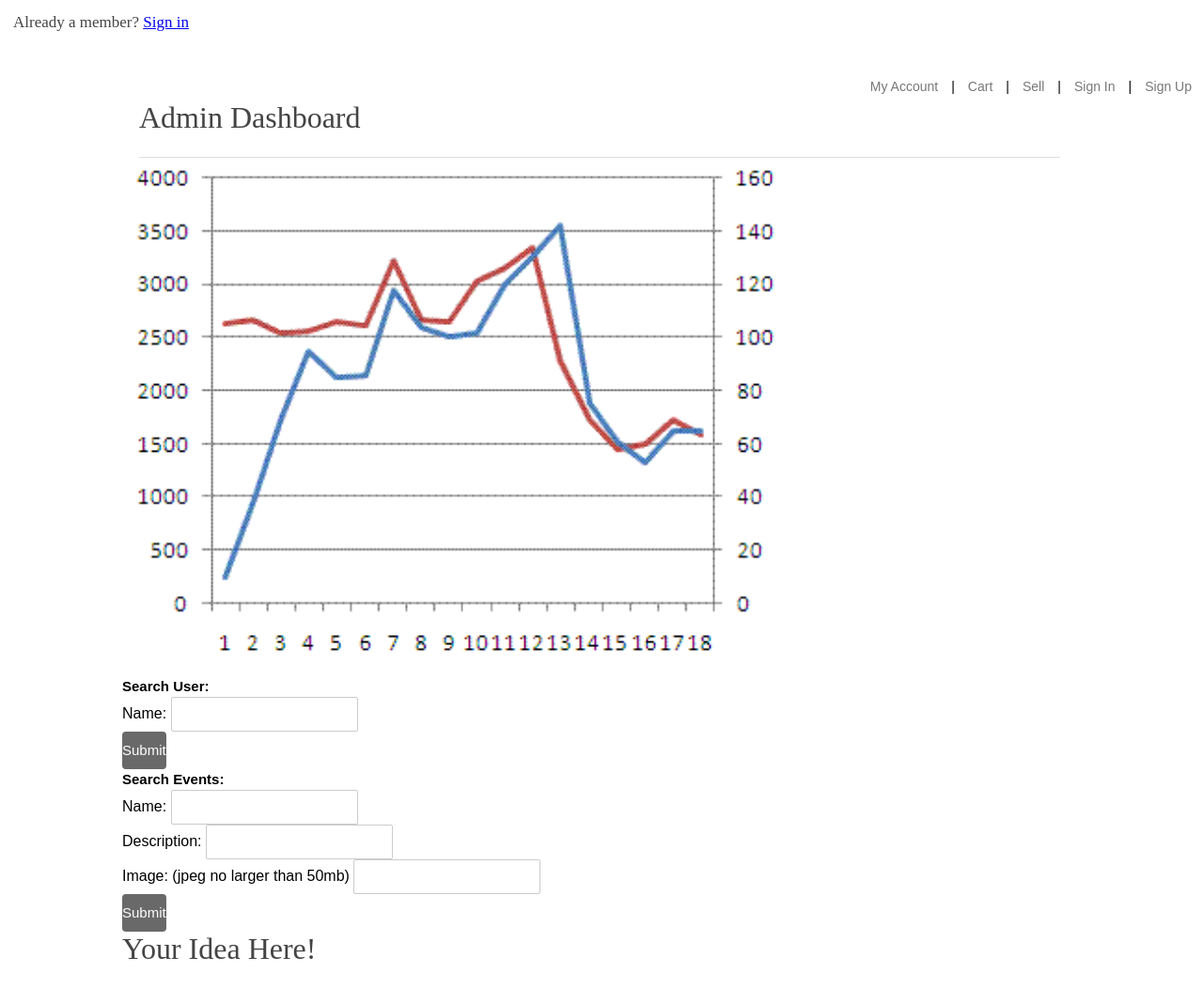
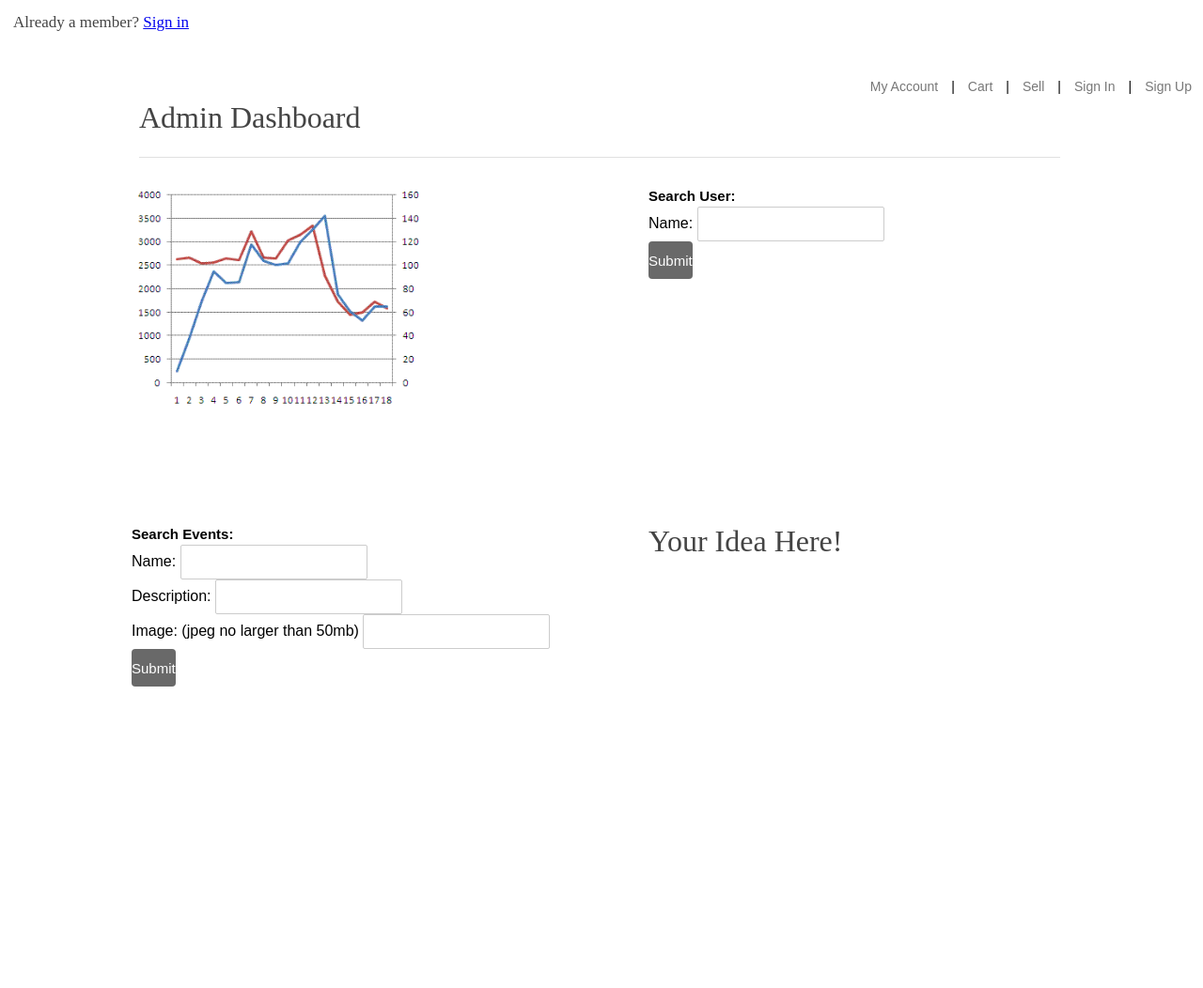
Before and after one commit to siergieyk/Friends_of_Noise, a PHP site: page /admin_dash.html in a window 1280 px wide. Shown: the whole page at 94% size. After the commit the page ends 731 px from the top, so only its background shows below. Run offline with PHP 8.4, Linux system fonts and the light colour scheme.

Commit message:
update style to give admin dashboard features

```diff
--- a/style.css
+++ b/style.css
@@ -162,3 +162,19 @@ button:hover, input[type="submit"]:hover{
 	width: 150px;
 	font: bold Arial, Helvetica, sans-serif;
 }
+
+/* Admin Dashboard Boxes */
+
+.box {
+  width:450px;
+  height:300px;
+  margin:20px auto;
+  padding:10px;
+}
+.left {
+	clear:both;
+	float:left;
+}
+.right {
+	float:right;
+}
```
